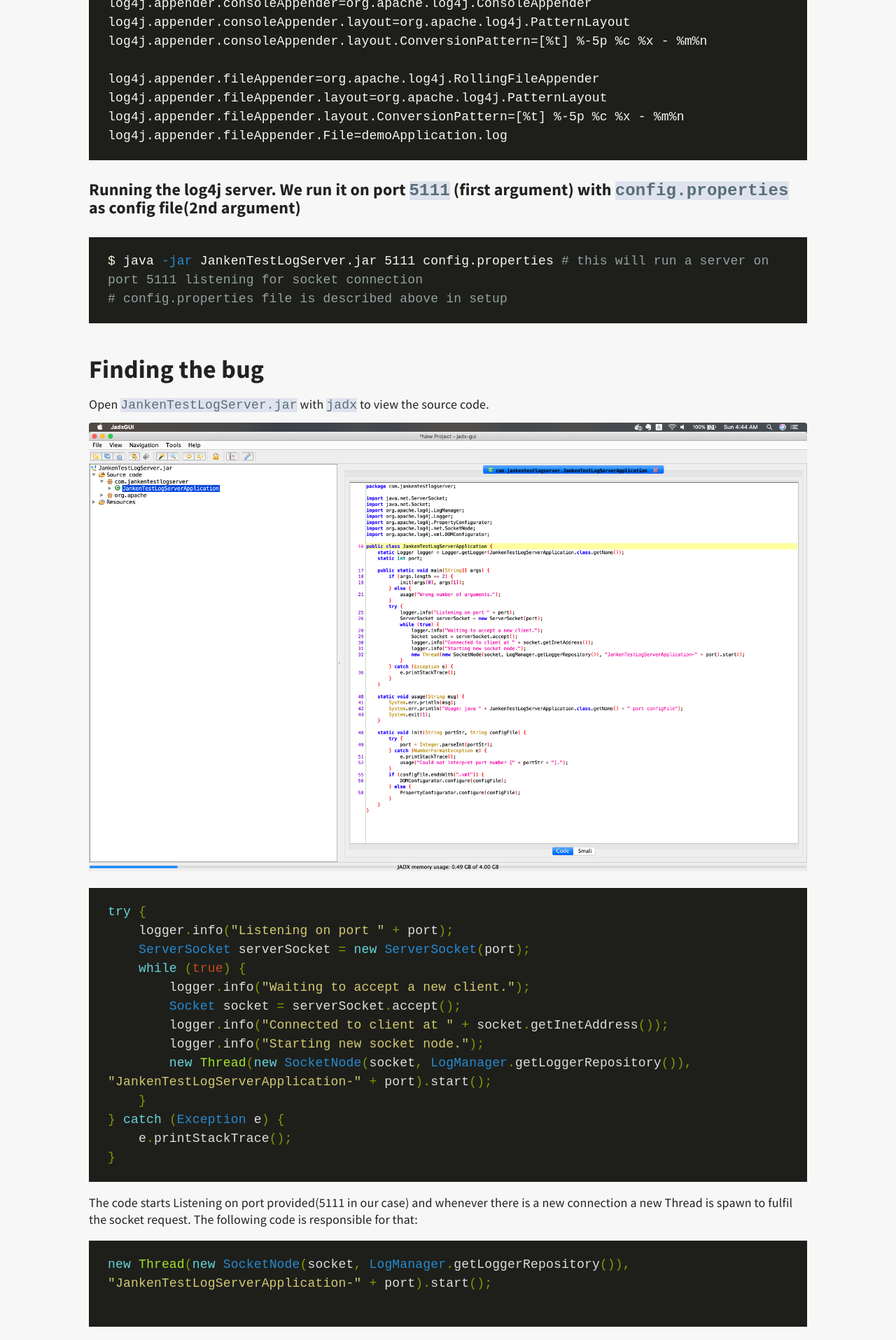
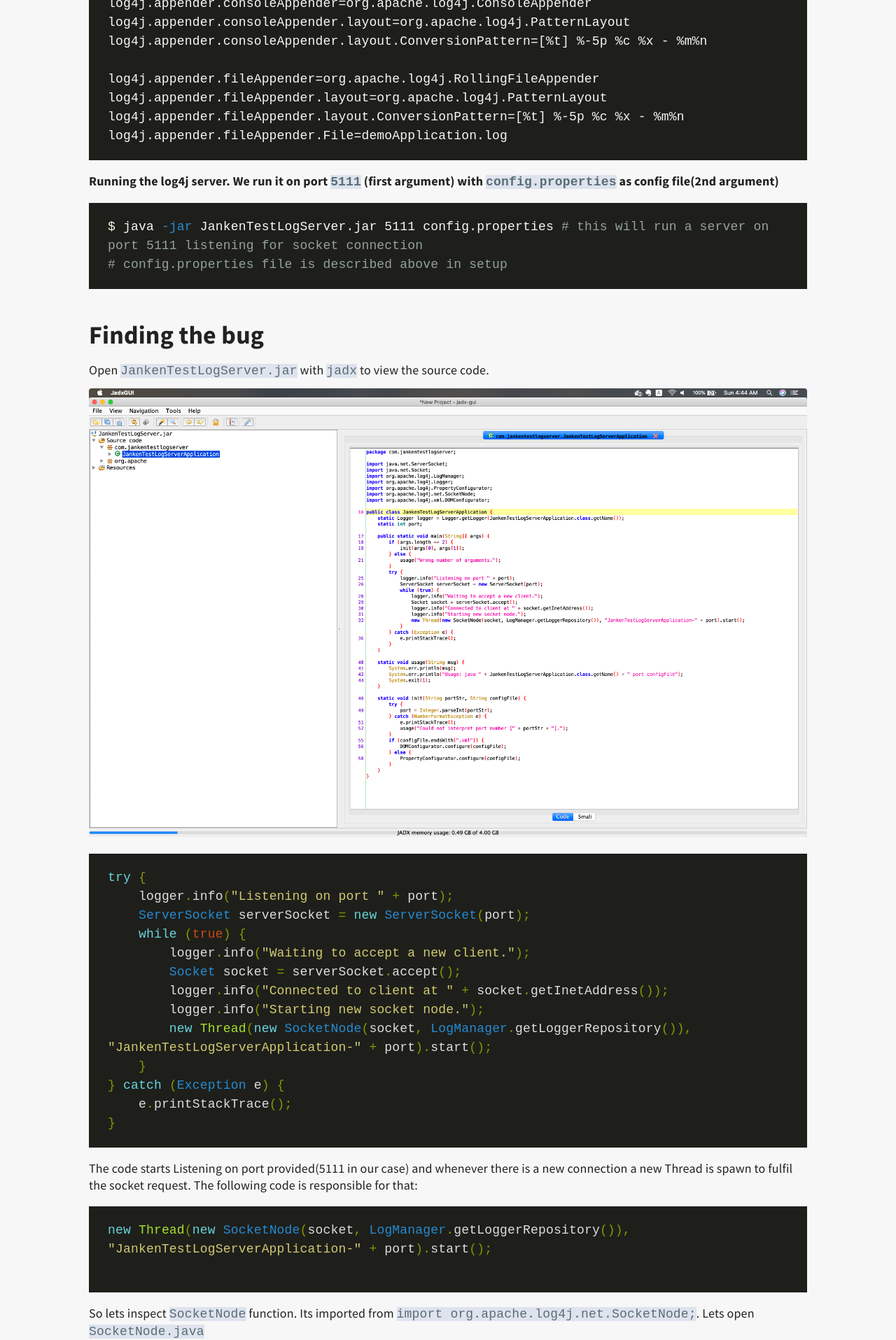
Before and after one commit to 0xsapra/website, a Jekyll site: the page built from _posts/2021-03-21-CVE-2019-17571.md, in a window 1280 px wide. Shown: the part 706-2621 px from the top of the page at 70% size. Built offline with Jekyll 4.4.1, drawn with Linux system fonts in a browser that asks for light colours.

Commit message:
poc-cve-2019-17571

````diff
--- a/_posts/2021-03-21-CVE-2019-17571.md
+++ b/_posts/2021-03-21-CVE-2019-17571.md
@@ -21,7 +21,7 @@
 ```
 
 
-##### Running the log4j server. We run it on port `5111` (first argument) with `config.properties` as config file(2nd argument)
+**Running the log4j server. We run it on port `5111` (first argument) with `config.properties` as config file(2nd argument)**
 
 ```bash
 
````
